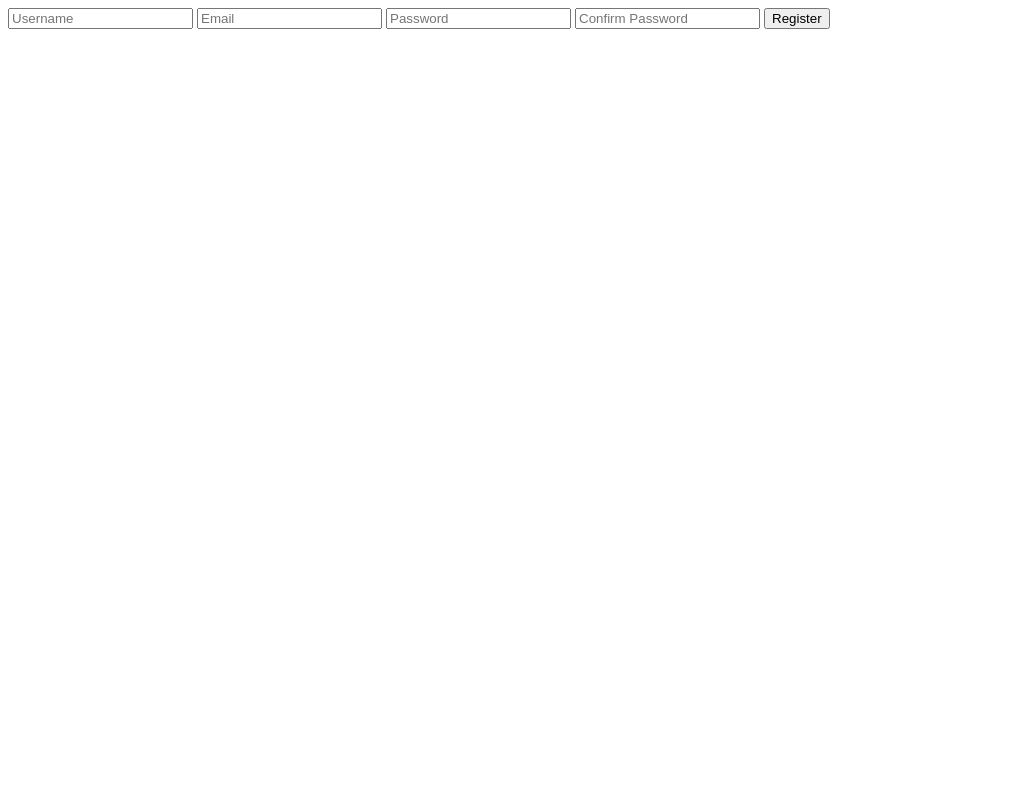
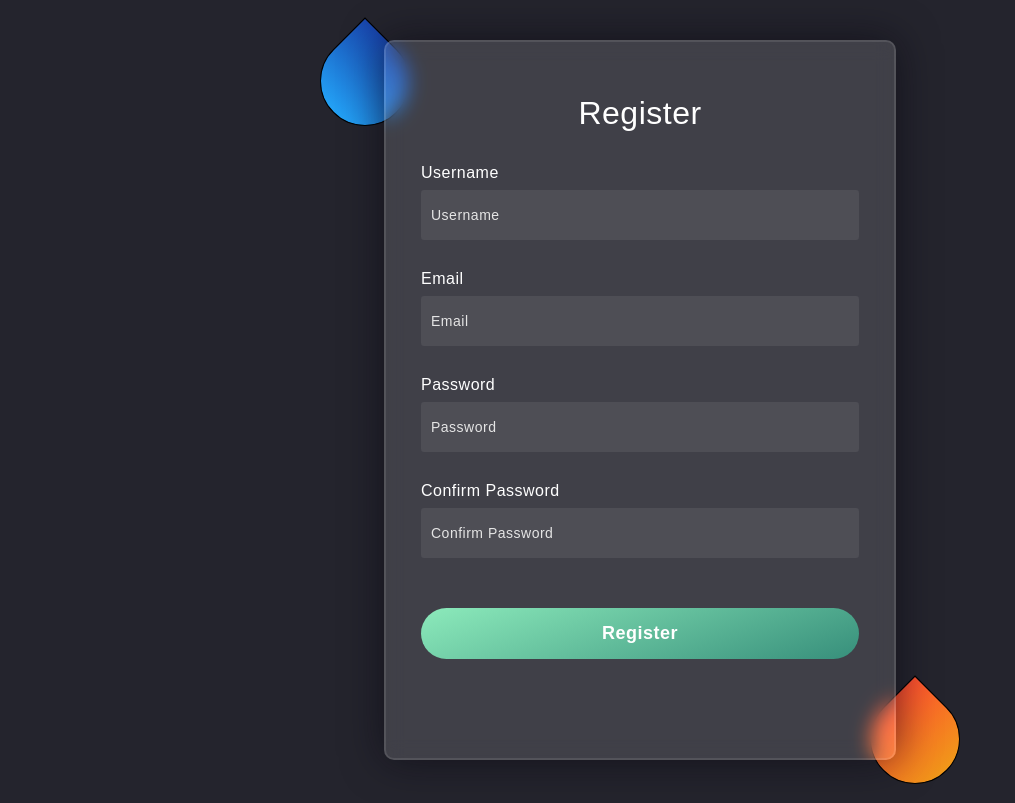
Before and after one commit to stefanmoldoveanu23/MDS-GSketch, a Flask app: page /authentication/register in a window 1280 px wide. Shown: the whole page, without its empty margins (0-1015 px from the left). Before the commit the page ends 29 px from the top, so only its background shows below. Run offline with Flask 2, Linux system fonts and the light colour scheme; parts of the project's set-up code (start-up, migrations or seed data) failed here and were passed over.

Commit message:
Added register page frontend

```diff
--- /dev/null
+++ b/flaskr/static/register.css
@@ -0,0 +1,125 @@
+:root {
+    --bg-color:#24242d;
+    --drop1-color: linear-gradient(
+            #1845ad,
+            #23a2f6
+    );
+    --drop2-color:linear-gradient(
+            to right,
+            #ff512f,
+            #f09819
+    );
+    --form-color:rgba(255, 255, 255, 0.13);
+    --form-border-cl: rgba(255, 255, 255, 0.1);
+    --input-bg-color:rgba(255, 255, 255, 0.07);
+    --submit-button-color:linear-gradient(160deg, #8ceabb 0%, #378f7b 100%);
+}
+
+*,
+*:before,
+*:after {
+    padding: 0;
+    margin: 0;
+    box-sizing: border-box;
+}
+
+body {
+    height: 100vh;
+    width: 100%;
+    background-color: var(--bg-color);
+    overflow: hidden;
+}
+
+.form_shape {
+    display: flex;
+    flex-direction: column;
+}
+
+.shape {
+    width: 90px;
+    height: 90px;
+    border-radius: 0 50% 50% 50%;
+    border: 1px solid black;
+    transform: rotate(45deg);
+    margin-top: 20px;
+    position: absolute;
+    z-index: -1;
+}
+
+.shape:first-child {
+    float: left;
+    background:var(--drop1-color);
+    left: 25vw;
+    top: 2vh;
+}
+
+.shape:last-child {
+    float: right;
+    background: var(--drop2-color);
+    right: 25vw;
+    bottom: 2vh;
+}
+
+form {
+    height: 90vh;
+    width: 40vw;
+    background-color: var(--form-color);
+    position: absolute;
+    transform: translate(-50%, -50%);
+    top: 50%;
+    left: 50%;
+    border-radius: 10px;
+    backdrop-filter: blur(10px);
+    border: 2px solid var(--form-border-cl);
+    box-shadow: 0 0 40px rgba(8, 7, 16, 0.6);
+    padding: 50px 35px;
+}
+
+form * {
+    font-family: 'Poppins', sans-serif;
+    color: #ffffff;
+    letter-spacing: 0.5px;
+    outline: none;
+    border: none;
+}
+
+form h3 {
+    font-size: 32px;
+    font-weight: 500;
+    line-height: 42px;
+    text-align: center;
+}
+
+label {
+    display: block;
+    margin-top: 30px;
+    font-size: 16px;
+    font-weight: 500;
+}
+
+input {
+    display: block;
+    height: 50px;
+    width: 100%;
+    background-color: var(--input-bg-color) ;
+    border-radius: 3px;
+    padding: 0 10px;
+    margin-top: 8px;
+    font-size: 14px;
+    font-weight: 300;
+}
+
+::placeholder {
+    color: #e5e5e5;
+}
+
+button {
+    margin-top: 50px;
+    width: 100%;
+    background-image: var(--submit-button-color);
+    padding: 15px 0;
+    font-size: 18px;
+    font-weight: 600;
+    border-radius: 20vh;
+    cursor: pointer;
+}
--- a/flaskr/templates/authentication/register.html
+++ b/flaskr/templates/authentication/register.html
@@ -2,10 +2,12 @@
 <html lang="en">
 <head>
     <meta charset="UTF-8">
-    <title>GSketch</title>
+    <title>Register</title>
+    <link rel="stylesheet" href="{{ url_for('static',filename='register.css')}}">
 </head>
+<body>
 
-<body>
+<div class="err_msg">
 {% with messages = get_flashed_messages() %}
     {% if messages %}
         {% for message in messages %}
@@ -13,18 +15,23 @@
         {% endfor %}
     {% endif %}
 {% endwith %}
+</div>
 
+<div class="form_shape">
+    <div class="shape"></div>
     <form action="{{url_for('authentication.handle_register')}}" method="post">
+        <h3>Register</h3>
+        <label>Username</label>
         <input type="text" placeholder="Username" name="username" required>
+        <label>Email</label>
         <input type="text" placeholder="Email" name="email" required>
+        <label>Password</label>
         <input type="text" placeholder="Password" name="password" required>
+        <label>Confirm Password</label>
         <input type="text" placeholder="Confirm Password" name="confirm-password" required>
         <button type="submit"> Register</button>
     </form>
-
-<div class="squares">
+    <div class="shape"></div>
 </div>
-
-<script src="static/index.js"></script>
 </body>
 </html>
```
Also changed, not shown: flaskr/static/index.css (+5 -3 lines). Lines whose indentation alone changed are shown as unchanged.
